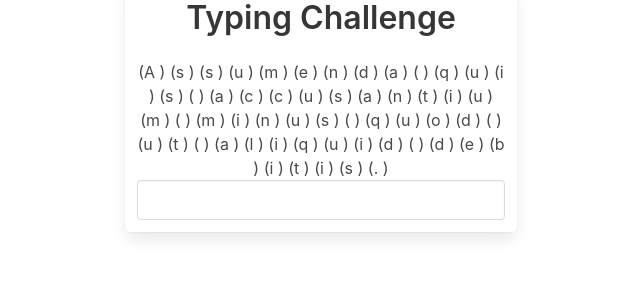
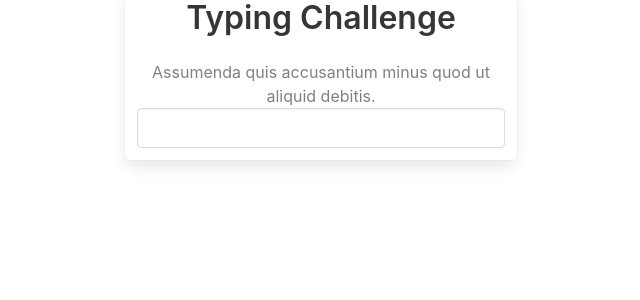
Before and after one commit to Aman07a/typing, an Angular app: page / in a window 1280 px wide. Shown: the top 300 px of the page, without its empty margins (319-959 px from the left). Built offline with nearby package versions, Linux system fonts and the light colour scheme.

Commit message:
Styling by Comparison

```diff
--- a/src/app/app.component.css
+++ b/src/app/app.component.css
@@ -0,0 +1,12 @@
+.pending {
+  color: gray;
+}
+
+.correct {
+  color: green;
+}
+
+.incorrect {
+  color: red;
+  font-weight: bold;
+}
--- a/src/app/app.component.html
+++ b/src/app/app.component.html
@@ -4,9 +4,11 @@
       <h1 class="title has-text-centered">Typing Challenge</h1>
 
       <p class="has-text-centered">
-        <span *ngFor="let letter of randomText.split(''); let i = index">
-          ({{ letter }} {{ enteredText[i] }})
-        </span>
+        <span
+          [class]="compare(letter, enteredText[i])"
+          *ngFor="let letter of randomText.split(''); let i = index"
+          >{{ letter }}</span
+        >
       </p>
 
       <div class="field">
--- a/src/app/app.component.ts
+++ b/src/app/app.component.ts
@@ -15,4 +15,12 @@
   onInput(value: string) {
     this.enteredText = value;
   }
+
+  compare(randomLetter: string, enteredLetter: string) {
+    if (!enteredLetter) {
+      return 'pending';
+    }
+
+    return randomLetter === enteredLetter ? 'correct' : 'incorrect';
+  }
 }
```
